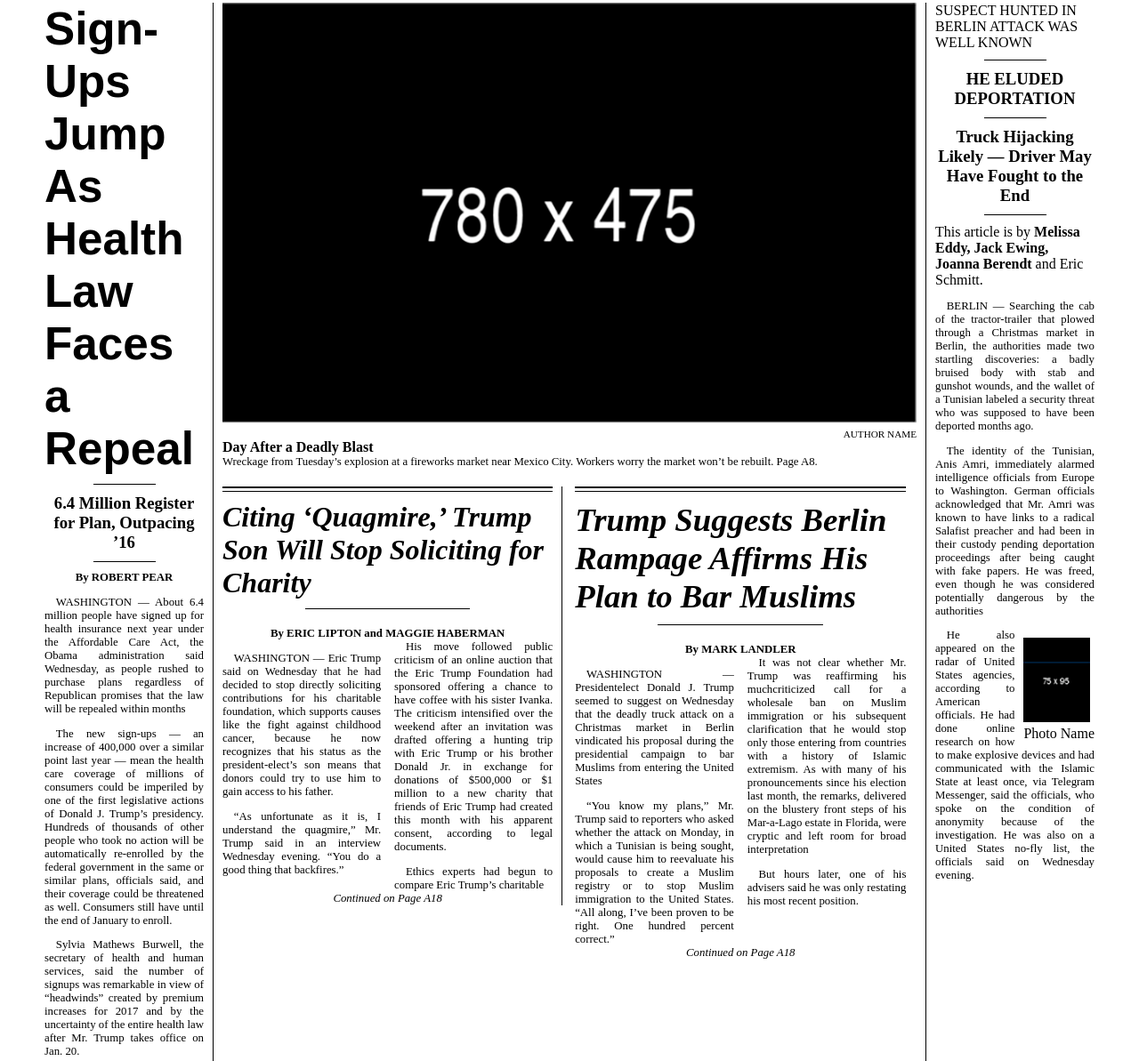
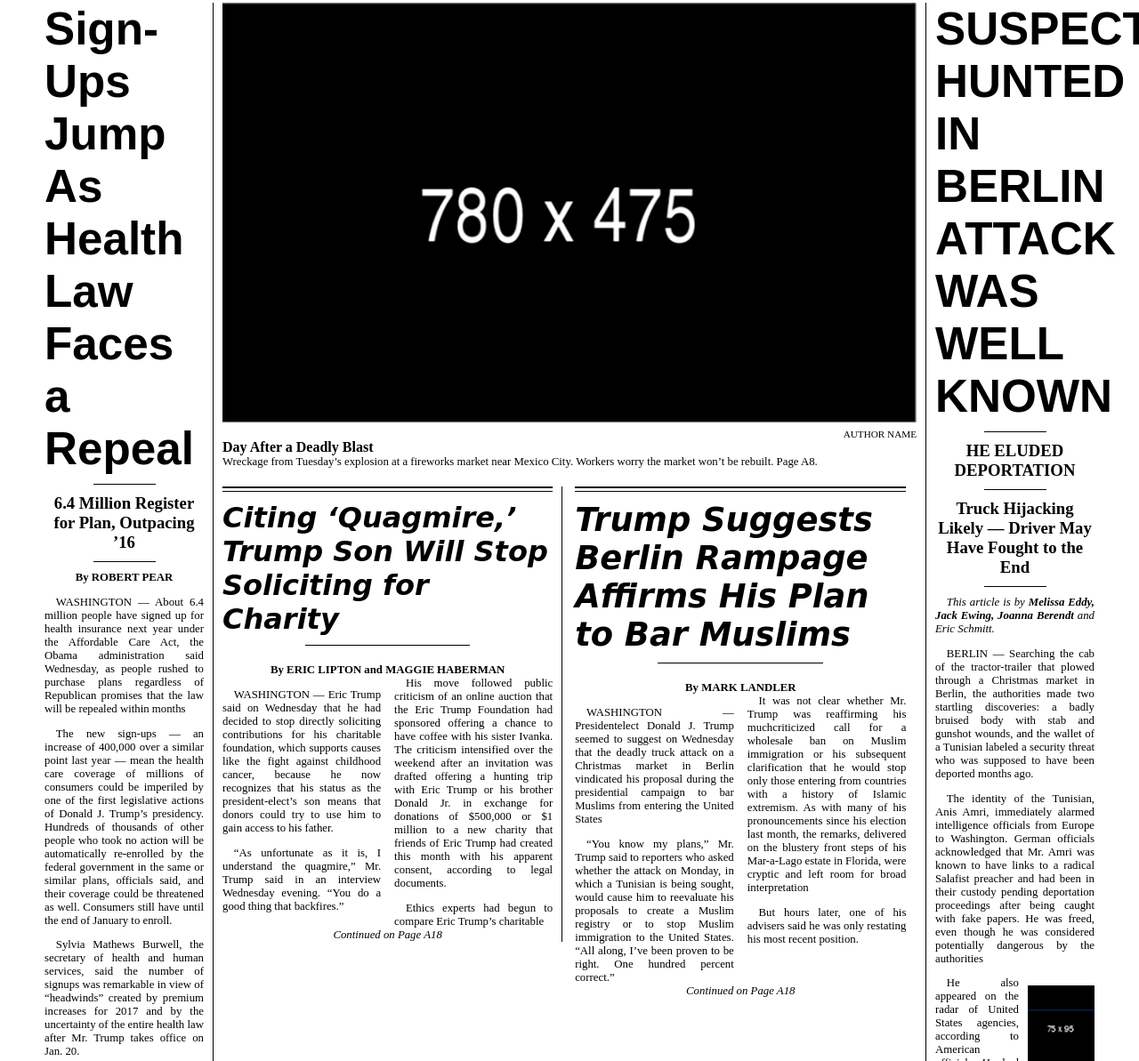
Before and after one commit to znoserg/Assignment_Paper_Coursera, a plain HTML site: page index.html in a window 1280 px wide. Shown: the part 201-1394 px from the top of the page at 89% size. Drawn offline with Linux system fonts and the light colour scheme; a web font is replaced by a local one.

Commit message:
Happy_end

```diff
--- a/index-orig.css
+++ b/index-orig.css
@@ -1,7 +1,7 @@
 /*Ссылка на шрифты кроме основного 'https://fonts.googleapis.com/css?family=Farsan|Hind+Siliguri|Racing+Sans+One|Six+Caps|Space+Mono:700'*/
 @font-face {
     font-family: Sail;
-    src: url("Fonts/Sail-Regular.ttf");
+    src: url("Sail-Regular.ttf");
 }
 /* latin */
 @font-face {
@@ -212,6 +212,10 @@ body
 {
     margin-top: 10px;
     margin-bottom: 4px;
+    text-align: justify;
+    text-indent: 2ch;
+    font-size: 0.8em;
+    font-style: italic;
 }
 /*---------------Стили автора статьи---------------*/
 .article__author
@@ -249,7 +253,7 @@ body
 /*----------------Стили подзаголовка статьи------------*/
 .article__subtitle
 {
-    font-family: "Times New Roman";
+    font-family: "Times New Roman", Serif;
     text-align: center;
     font-size: 1.17em;
     font-weight: bold;
@@ -311,7 +315,7 @@ main p
 /*-----------------Первый подзаголовок---------------------*/
 .article__title_font_racing
 {
-    font-family: 'Racing Sans One';
+    font-family: 'Racing Sans One', cursive;
     font-style: italic;
     font-weight: bold;
     font-size: 2em;
@@ -341,7 +345,7 @@ main p
 
 /*--------------------Заголовок правой мультиколонки-------------*/
 .article__title_font_farsan {
-    font-family: 'Farsan';
+    font-family: 'Farsan', cursive;
     font-style: italic;
     font-size: 2.3em;
     font-weight: bold;
@@ -400,7 +404,25 @@ main p
 
     flex-shrink: 0;
 }
+/*------------Заголовок статьи в правой колонке--------*/
+.right-column .article__title
+{
+    font-family: 'Six Caps', sans-serif;
+    font-size: 3.2em;
+    font-weight: bold;
+}
 
+/*------------------Имена---------------------*/
+strong
+{
+    font-weight: bold;
+}
+/*-------------Подпись под маленьким фото---------------*/
+.article__image-caption
+{
+    font-size: 0.8rem;
+    text-decoration: underline;
+}
 /*------------------Главное фото---------------------*/
 .main-photo__caption
 {
--- a/index.html
+++ b/index.html
@@ -95,7 +95,7 @@
     <section class="center-column column">
         <section class="main-photo">
             <figure class="main-photo__wrapper">
-                <img class="main-photo__img" alt="Photo by smb" src="Photos/Photo_main_780x475.png">
+                <img class="main-photo__img" alt="Photo by smb" src="Photo_main_780x475.png">
                 <figcaption class="main-photo__caption">author name</figcaption>
             </figure>
             <div class="main-photo__title">Day After a Deadly Blast</div>
@@ -244,7 +244,7 @@
                     by the
                     authorities</p>
                 <figure class="article__image article__image_align_right"><img
-                        src="Photos/Photo_small_75x95.png" class="article__img">
+                        src="Photo_small_75x95.png" class="article__img">
                     <figcaption class="article__image-caption">Photo Name</figcaption>
                 </figure>
                 <p>He also appeared
```
Also changed, not shown: Photo_main_780x475.png (renamed from Photos/Photo_main_780x475.png), Photo_small_75x95.png (renamed from Photos/Photo_small_75x95.png), Sail-Regular.ttf (renamed from Fonts/Sail-Regular.ttf), 1 other file.
